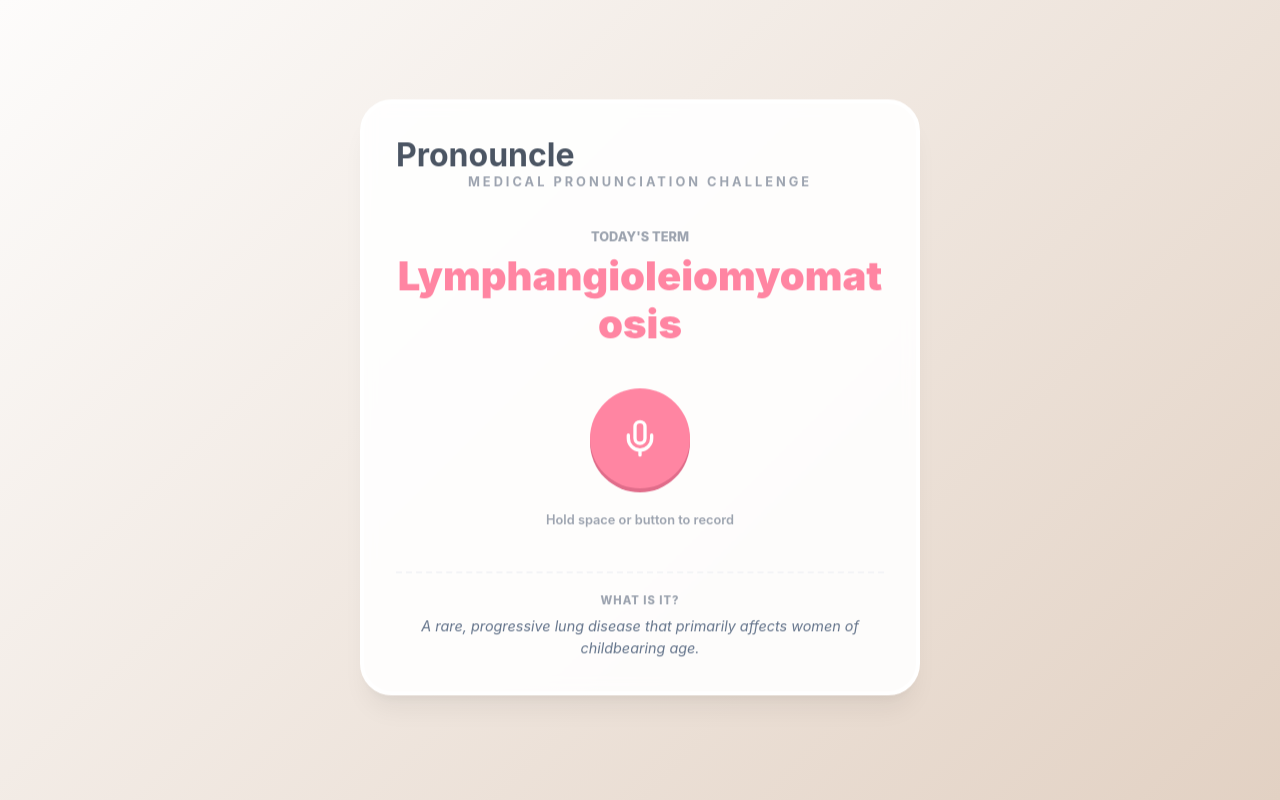
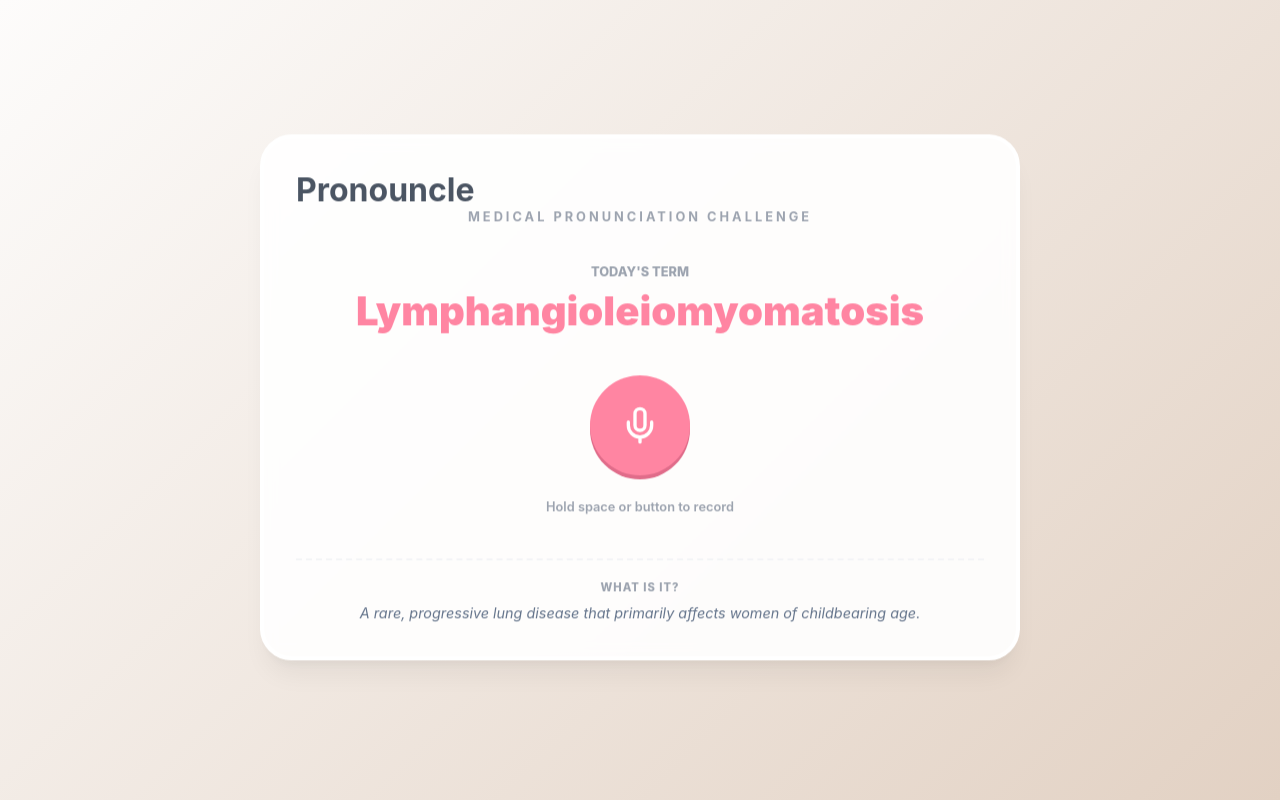
Before and after one commit to Franklinyeruan/Pronouncle, a React (Vite) app: page / in a window 1280 px wide. Built offline with nearby package versions, Linux system fonts and the light colour scheme.

Commit message:
Widen card to 800px and remove download recording feature

```diff
--- a/src/App.jsx
+++ b/src/App.jsx
@@ -1,5 +1,5 @@
 import React, { useState, useEffect, useRef } from 'react';
-import { Mic, Download, Share2, RefreshCw, Trophy, AlertCircle } from 'lucide-react';
+import { Mic, Share2, RefreshCw, Trophy, AlertCircle } from 'lucide-react';
 import confetti from 'canvas-confetti';
 import { getDailyWord } from './data/lexicon';
 import { calculateScore, getPhoneticCode } from './utils/scoring';
@@ -178,11 +178,6 @@ const Pronouncle = () => {
             )}
 
             <div style={{ display: 'flex', gap: '12px', marginTop: '32px', justifyContent: 'center' }}>
-              {audioUrl && (
-                <a href={audioUrl} download={`${word.term}_pronunciation.wav`} className="btn" style={{ background: '#f3f4f6', color: '#6b7280' }}>
-                  <Download size={20} />
-                </a>
-              )}
               <button onClick={shareScore} className="btn btn-primary" style={{ flex: 1 }}>
                 <Share2 size={20} /> Share Score
               </button>
--- a/src/index.css
+++ b/src/index.css
@@ -40,8 +40,8 @@ body {
 
 #root {
   width: 100%;
-  max-width: 600px;
-  /* Expanded from 480px */
+  max-width: 800px;
+  /* Expanded from 600px */
   padding: 20px;
 }
 
```
